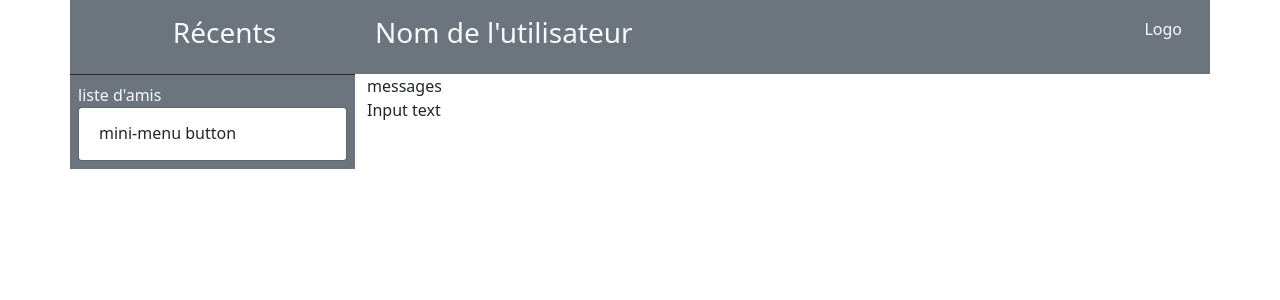
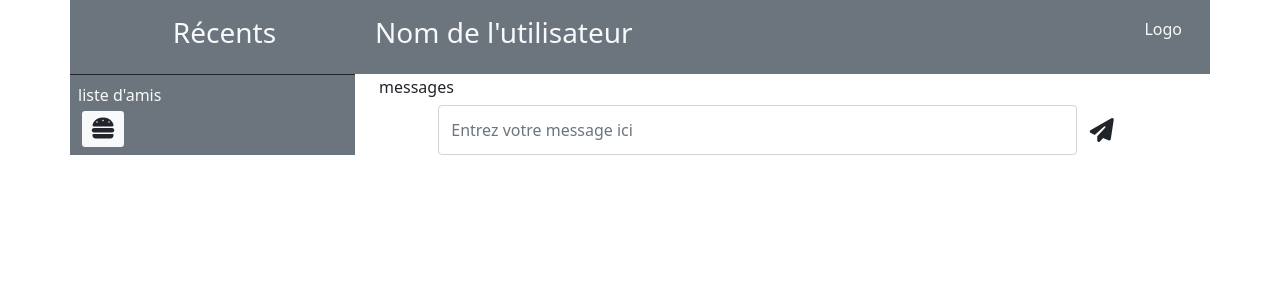
Before and after one commit to LaurianeDP/tp_05.07_chat_live, a PHP site: page / in a window 1280 px wide. Shown: the top 300 px of the page. Run offline with PHP 8.4, Linux system fonts and the light colour scheme; the visitor is signed in with stand-in values (Sample User, id 1); some libraries are stand-ins or nearby versions.

Commit message:
ajout des boutons du mini-menu, ajout css sur la page principale et inputs dans indexphp, ajout de fontaesome dans le header html

```diff
--- a/header_html.php
+++ b/header_html.php
@@ -16,5 +16,6 @@
             background-image: none;
         }
     </style>
+    <script src="https://kit.fontawesome.com/34451dc3f2.js" crossorigin="anonymous"></script>
     <script src="./bootstrap.js"></script>
 </head>
--- a/index.php
+++ b/index.php
@@ -6,6 +6,8 @@
     {
         header('Location: ./connexion.php');
     }
+
+
 ?>
 
 <body>
@@ -34,32 +36,32 @@
                         </div>
                         <!-- Ici le mini menu de deconnexion et d'accès à la page profil -->
                         <div class="col-12">
-                            <div id="collapseTwo" class="accordion-collapse collapse" aria-labelledby="headingTwo" data-bs-parent="#accordionExample">
-                                <div class="accordion-body col-12">
-                                    <form action="index.php" method="POST">
-                                        <input type="number" name="id_ami" id="id_ami" placeholder="Ami #">
-                                        <button type="submit" name="add_ami" class="btn btn-primary">Ajouter</button>
+                            <div id="collapseTwo" class="accordion-collapse collapse m-0" aria-labelledby="headingTwo" data-bs-parent="#accordionExample">
+                                <div class="accordion-body border-0 col-12 p-0">
+                                    <form action="index.php" class="d-flex flex-column" method="POST">
+                                        <input type="number" class="form-control" name="id_ami" id="id_ami" placeholder="Ami #">
+                                        <button type="submit" name="add_ami" class="btn btn-outline-info btn-sm mt-1 justify-self-end m-0">Ajouter</button>
                                     </form>
                                 </div>
                             </div>
-                            <div class="accordion" id="mini-menu">
-                                <div class="accordion-item bg-secondary">
+                            <div class="accordion border-0" id="mini-menu">
+                                <div class="accordion-item bg-secondary border-0">
                                     <div id="collapseOne" class="accordion-collapse collapse" aria-labelledby="headingOne" data-bs-parent="#accordionExample">
                                         <div class="accordion-body">
                                             <div class="row">
-                                                <div class="col-4 p-1 text-break">
-                                                    Bouton déconnexion
+                                                <div class="btn btn-light rounded-0 col-4 d-flex align-items-center justify-content-center">
+                                                    <i class="fa-solid fa-person-through-window text-dark fs-4"></i>
                                                 </div>
-                                                <div class="col-4 p-1 text-wrap">
-                                                    Bouton profil
+                                                <div class="btn rounded-0 col-4 btn-light d-flex align-items-center justify-content-center">
+                                                    <i class="fa-solid text-dark fa-user-ninja fs-4"></i>
                                                 </div>
                                                 <!-- Ici le bouton pour ajouter un ami, déclenche un autre accordéon qui affiche le input de l'id de l'ami à ajouter-->
-                                                <div class="col-4">
+                                                <div class=" btn rounded-0 col-4 btn-light d-flex align-items-center justify-content-center">
                                                     <div class="accordion" id="input_ami">
-                                                        <div class="accordion-item bg-secondary">
-                                                            <h2 class="accordion-header" id="headingTwo">
-                                                            <button class="accordion-button collapsed p-0" type="button" data-bs-toggle="collapse" data-bs-target="#collapseTwo" aria-expanded="false" aria-controls="collapseTwo">
-                                                                ami button
+                                                        <div class="accordion-item bg-secondary border-0">
+                                                            <h2 class="accordion-header p-0 bg-light border-0" id="headingTwo">
+                                                            <button class="bg-light p-0 border-0 rounded-0 collapsed" type="button" data-bs-toggle="collapse" data-bs-target="#collapseTwo" aria-expanded="false" aria-controls="collapseTwo">
+                                                                <i class="fa-solid text-dark fa-user-plus fs-4"></i>
                                                             </button>
                                                             </h2>
                                                         </div>
@@ -69,8 +71,8 @@
                                         </div>
                                     </div>
                                     <h2 class="accordion-header" id="headingOne">
-                                    <button class="accordion-button collapsed" type="button" data-bs-toggle="collapse" data-bs-target="#collapseOne" aria-expanded="false" aria-controls="collapseOne">
-                                        mini-menu button
+                                    <button class="btn btn-sm ms-1 bg-light collapsed text-dark" type="button" data-bs-toggle="collapse" data-bs-target="#collapseOne" aria-expanded="false" aria-controls="collapseOne">
+                                        <i class="fa-solid fa-burger fs-4"></i>
                                     </button>
                                     </h2>
                                 </div>
@@ -78,13 +80,18 @@
                         </div>
                     </div>
                 </div>
-                <div class="col-9" id="main">
-                    <div class="row">
-                        <div class="col-12">
+                <!-- La section principale avec les messages -->
+                <div class="col-9 d-flex m-0 p-0" id="main">
+                    <div class="row p-0 m-0 w-100">
+                        <div class="col-12 align-self-center px-4">
+                            <!-- Ici de l'ajax pour afficher les messages au fur et à mesure qu'ils sont envoyés -->
                             messages
                         </div>
-                        <div class="col-12">
-                            Input text
+                        <div class="col-10 offset-1 align-self-end">
+                            <form action="index.php" method="POST" class="d-flex">
+                                <input type="text" class="form-control" name="messageToSend" id="inputMessage" placeholder="Entrez votre message ici">
+                                <button type="submit" name="SendMessage" class="btn fs-4"><i class="fa-solid fa-paper-plane"></i></button>
+                            </form>
                         </div>
                     </div>
                 </div>
```
